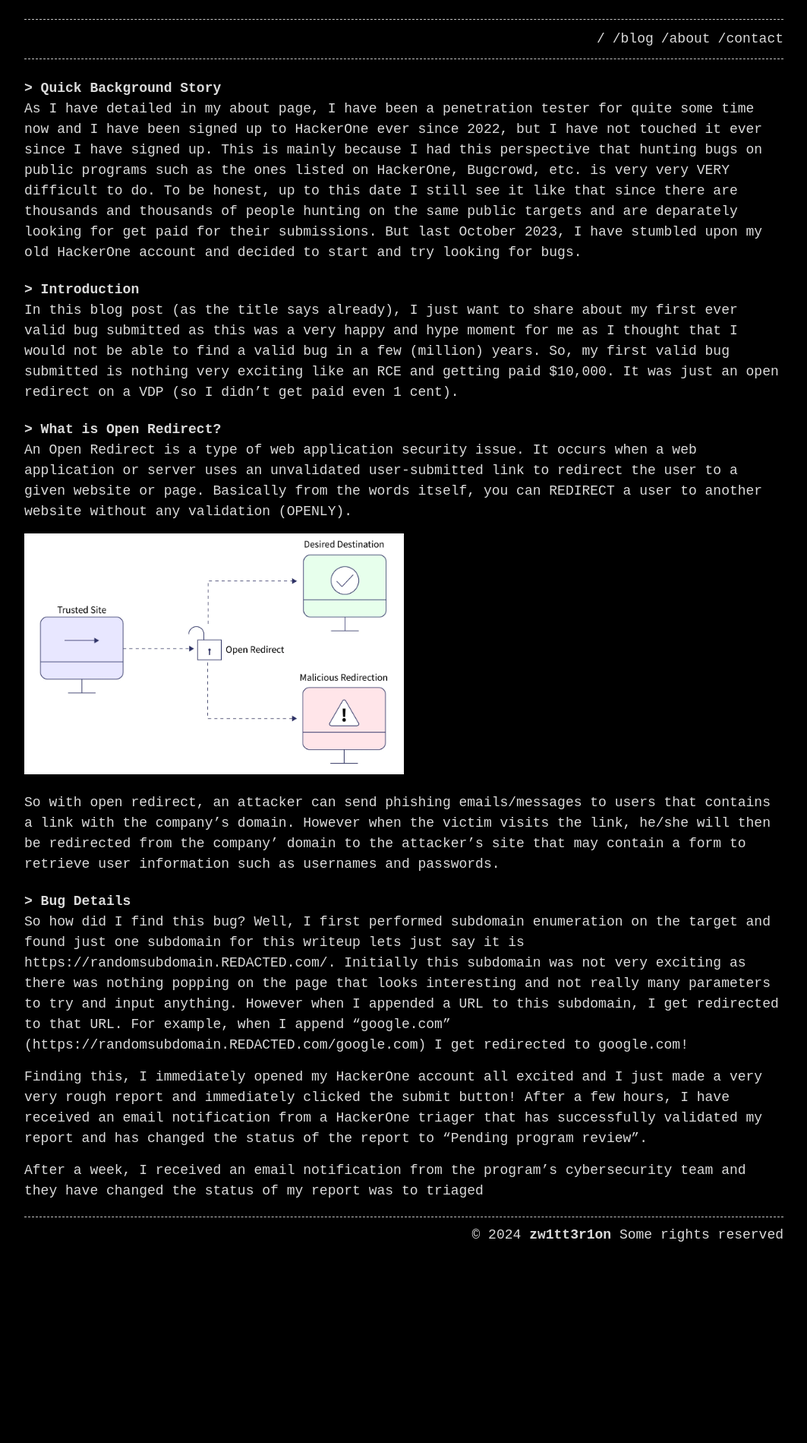
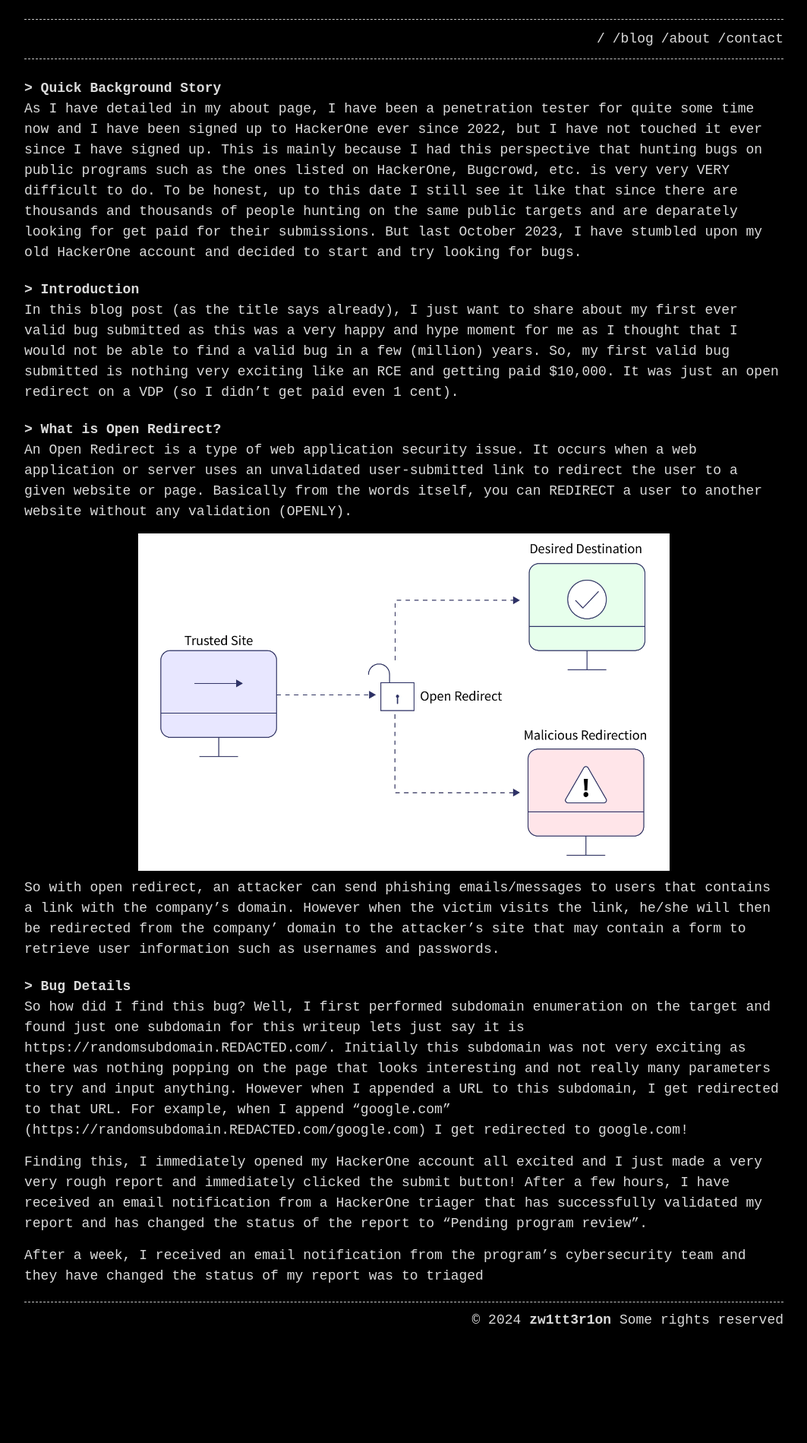
Before and after one commit to zw1tt3r1on/zw1tt3r1on.github.io, a Jekyll site: the page built from _posts/2024-02-01-bb.markdown, in a window 1280 px wide. Shown: the whole page at 76% size, without its empty margins (108-1171 px from the left). Built offline with Jekyll 4.4.1, drawn with Linux system fonts in a browser that asks for light colours; before the commit the page ends 1787 px from its top, so only the background shows below that.

Commit message:
center image

```diff
--- a/_posts/2024-02-01-bb.markdown
+++ b/_posts/2024-02-01-bb.markdown
@@ -17,7 +17,7 @@ In this blog post (as the title says already), I just want to share about my fir
 
 An Open Redirect is a type of web application security issue. It occurs when a web application or server uses an unvalidated user-submitted link to redirect the user to a given website or page. Basically from the words itself, you can REDIRECT a user to another website without any validation (OPENLY).
 
-<img src="/assets/uploads/bb-my-first-ever-valid-bug-submitted/open redirect.png" width="50%">
+<center><img src="/assets/uploads/bb-my-first-ever-valid-bug-submitted/open redirect.png" width="70%"></center>
 
 So with open redirect, an attacker can send phishing emails/messages to users that contains a link with the company's domain. However when the victim visits the link, he/she will then be redirected from the company' domain to the attacker’s site that may contain a form to retrieve user information such as usernames and passwords.
 
```
